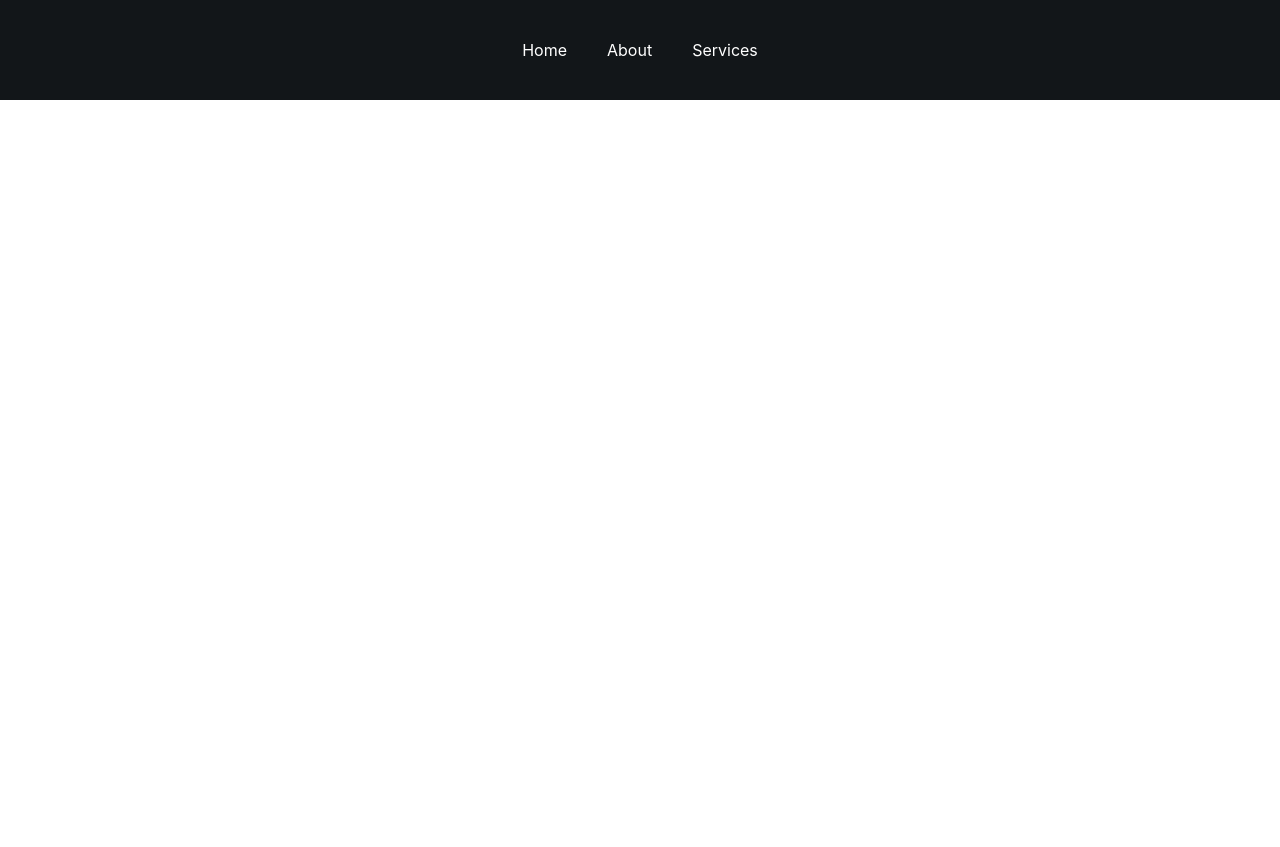
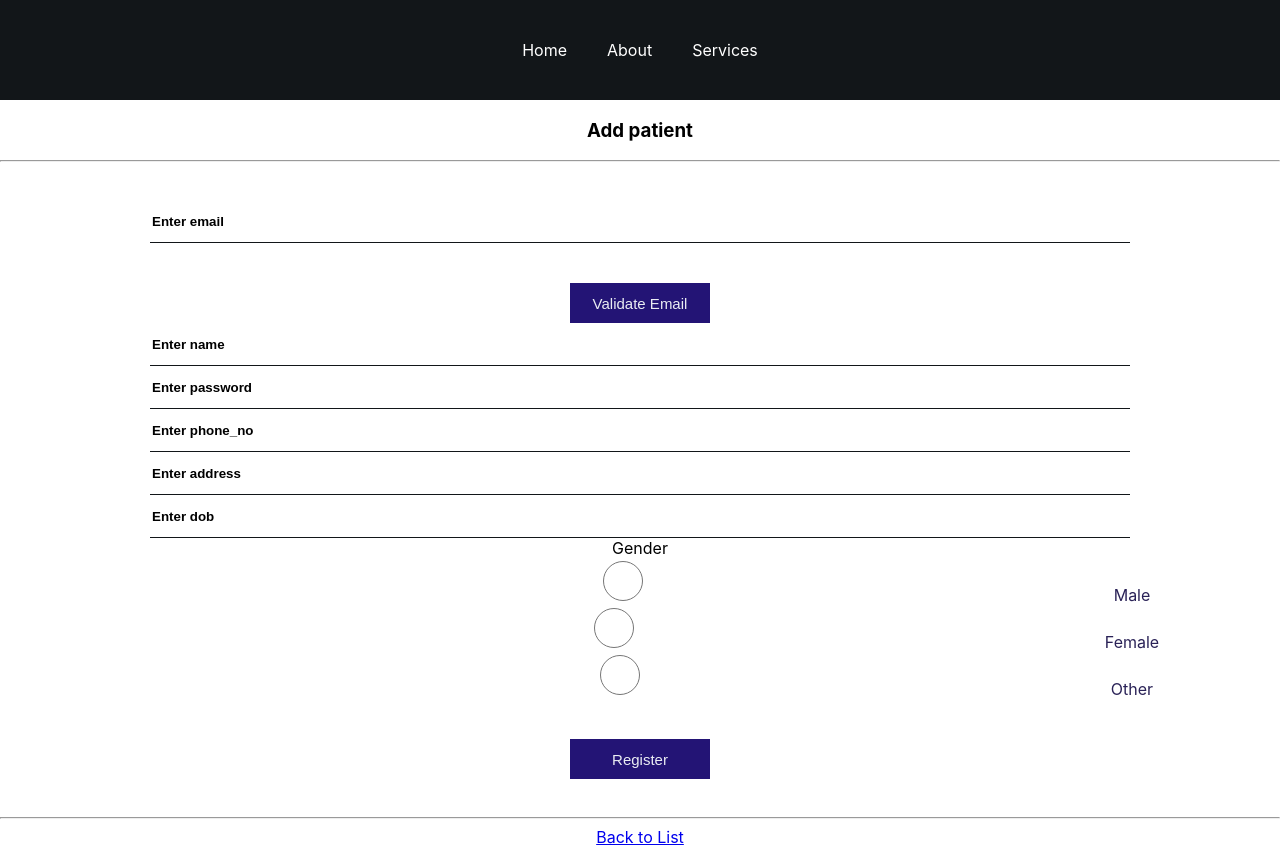
Before and after one commit to piyushjojo/project-igi-frontend, a React (Create React App) app in the folder Frontend/: page /signup in a window 1280 px wide. Before the commit this address had no page. Before the commit the page ends 800 px from the top, so only its background shows below. Built offline with nearby package versions, Linux system fonts and the light colour scheme; the HTML template or start-up script is replaced by a standard one.

Commit message:
patientsignup made

```diff
--- a/Frontend/package.json
+++ b/Frontend/package.json
@@ -42,5 +42,8 @@
       "last 1 firefox version",
       "last 1 safari version"
     ]
+  },
+  "devDependencies": {
+    "@types/react": "^18.0.20"
   }
 }
--- a/Frontend/src/App.js
+++ b/Frontend/src/App.js
@@ -9,6 +9,7 @@ import MedInchargeLogin from "./pages/MedInchargeLogin";
 import LabInchargeLogin from "./pages/LabInchargeLogin";
 import Profile from "./pages/Profile";
 import ChangePassword from "./pages/ChangePassword";
+import PatientSignUp from "./pages/PatientSignUp";
 
 function App() {
   return (
@@ -32,7 +33,7 @@ function App() {
           <Route exact path="signin" element={<Signin />} />
           <Route exact path="profile" element={<Profile />} />
           <Route exact path="changePassword" element={<ChangePassword />} />
-          {/* <Route exact path="deleteAccount" element={<Profile />} /> */}
+          <Route exact path="signup" element={<PatientSignUp />} />
         </Routes>
       </BrowserRouter>
     </div>
--- a/Frontend/src/pages/ChangePassword.js
+++ b/Frontend/src/pages/ChangePassword.js
@@ -13,6 +13,8 @@ import {
   Label,
   Row,
 } from "reactstrap";
+import { waitFor } from "@testing-library/react";
+import { useNavigate } from "react-router-dom";
 
 function ChangePassword() {
   const [oldPassword, setOldPassword] = useState("");
@@ -23,6 +25,7 @@ function ChangePassword() {
   const [msg3, setMsg3] = useState("");
   const [msg, setMsg] = useState("");
   const [buttonActive, setButtonActive] = useState(false);
+  const navigate = useNavigate();
 
   //   var checkOldNew = () => {
   //     console.log("in  check old new password");
@@ -73,7 +76,13 @@ function ChangePassword() {
 
     patientService
       .changePassword(password, localStorage.getItem("id"))
-      .then(setMsg("password changed successfully"))
+      .then(setMsg("password changed successfully. Login again."))
+      .then(localStorage.clear())
+      .then(
+        setTimeout(() => {
+          navigate("/patient/signin");
+        }, 5000)
+      )
       .catch((error) => {
         console.log("Something went wrong", error);
       });
@@ -120,13 +129,16 @@ function ChangePassword() {
           <span className="message">{msg3}</span>
           <div className="text-center">
             <Button
-              disabled={{ buttonActive } ? true : false}
+              disabled={
+                oldPassword && newPassword && confirmPassword ? false : true
+              }
               className="btn btn-primary"
               onClick={handleClick}
             >
               Submit
             </Button>
           </div>
+          <span className="message">{msg}</span>
         </Form>
       </div>
     </div>
--- a/Frontend/src/pages/Home.js
+++ b/Frontend/src/pages/Home.js
@@ -19,7 +19,7 @@ function Home() {
           <Link to="/signin">
             <button className="bg-primary"> SignIn</button>{" "}
           </Link>
-          <Link to="/register">
+          <Link to="/signup">
             <button className="bg-primary"> Register</button>{" "}
           </Link>
         </div>
--- a/Frontend/src/pages/PatientLogin.js
+++ b/Frontend/src/pages/PatientLogin.js
@@ -34,6 +34,7 @@ function PatientLogin() {
         console.log("success");
         console.log(response);
 
+        localStorage.setItem("token", response.data.token);
         localStorage.setItem("id", response.data.id);
         localStorage.setItem("name", response.data.name);
 
--- /dev/null
+++ b/Frontend/src/pages/PatientSignUp.js
@@ -0,0 +1,219 @@
+import { useState, useEffect } from "react";
+import { Link, useParams } from "react-router-dom";
+import patientService from "../services/patientService";
+import React from "react";
+
+const PatientSignUp = () => {
+  const [name, setName] = useState("");
+  const [email, setEmail] = useState("");
+  const [password, setPassword] = useState("");
+  const [confirmPassword, setConfirmPassword] = useState("");
+  const [phone_no, setphone_no] = useState("");
+  const [address, setAddress] = useState("");
+  const [dob, setDob] = useState("");
+  const [gender, setGender] = useState("");
+
+  const { id } = useParams();
+
+  const savePatient = (e) => {
+    e.preventDefault();
+
+    const patient = {
+      name,
+      email,
+      password,
+      phone_no,
+      address,
+      address,
+      dob,
+      gender,
+    };
+    if (id) {
+      //update
+      patientService
+        .update(patient)
+        .then((response) => {
+          console.log("patient data updated successfully", response.data);
+          window.location.href = "/patient/signin";
+        })
+        .catch((error) => {
+          console.log("Something went wrong", error);
+        });
+    } else {
+      //create
+      patientService
+        .signup(patient)
+        .then((response) => {
+          console.log("patient added successfully", response.data);
+          window.location.href = "/patient/signin";
+        })
+        .catch((error) => {
+          console.log("something went wroing", error);
+        });
+    }
+  };
+
+  const validateMail = (e) => {
+    e.preventDefault();
+
+    patientService
+      .checkMail(email)
+      .then((response) => {
+        console.log("patient added successfully", response.data);
+      })
+      .catch((error) => {
+        console.log("something went wroing", error);
+      });
+  };
+
+  useEffect(() => {
+    if (id) {
+      patientService
+        .get(id)
+        .then((patient) => {
+          setName(patient.data.name);
+          setEmail(patient.data.email);
+          setPassword(patient.data.password);
+          setphone_no(patient.data.phone_no);
+          setAddress(patient.data.address);
+          setDob(patient.data.dob);
+          setGender(patient.data.gender);
+        })
+        .catch((error) => {
+          console.log("Something went wrong", error);
+        });
+    }
+  }, []);
+
+  return (
+    <div className="container">
+      <h3>Add patient</h3>
+      <hr />
+
+      <form>
+        <div>
+          <div className="form-group">
+            <input
+              type="text"
+              className="form-control col-4"
+              id="email"
+              value={email}
+              onChange={(e) => setEmail(e.target.value)}
+              placeholder="Enter email"
+            />
+          </div>
+          <div>
+            <button
+              onClick={(e) => validateMail(e)}
+              className="btn btn-primary"
+            >
+              Validate Email
+            </button>
+          </div>
+        </div>
+        <div>
+          <div className="form-group">
+            <input
+              type="text"
+              className="form-control col-4"
+              id="name"
+              value={name}
+              onChange={(e) => setName(e.target.value)}
+              placeholder="Enter name"
+            />
+          </div>
+
+          <div className="form-group">
+            <input
+              type="text"
+              className="form-control col-4"
+              id="password"
+              value={password}
+              onChange={(e) => setPassword(e.target.value)}
+              placeholder="Enter password"
+            />
+          </div>
+          <div className="form-group">
+            <input
+              type="text"
+              className="form-control col-4"
+              id="phone_no"
+              value={phone_no}
+              onChange={(e) => setphone_no(e.target.value)}
+              placeholder="Enter phone_no"
+            />
+          </div>
+          <div className="form-group">
+            <input
+              type="text"
+              className="form-control col-4"
+              id="address"
+              value={address}
+              onChange={(e) => setAddress(e.target.value)}
+              placeholder="Enter address"
+            />
+          </div>
+          <div className="form-group">
+            <input
+              type="text"
+              className="form-control col-4"
+              id="dob"
+              value={dob}
+              onChange={(e) => setDob(e.target.value)}
+              placeholder="Enter dob"
+            />
+          </div>
+          <div class="mb-3" onChange={(e) => setGender(e.target.value)}>
+            <span class="fw-bolder ">Gender </span>
+            <div class="form-check form-check-inline">
+              <input
+                class="form-check-input"
+                type="radio"
+                name="gender"
+                id="male"
+                value="MALE"
+              />
+              <label class="form-check-label" for="gender">
+                Male
+              </label>
+            </div>
+            <div class="form-check form-check-inline">
+              <input
+                class="form-check-input"
+                type="radio"
+                name="gender"
+                id="female"
+                value="FEMALE"
+              />
+              <label class="form-check-label " for="gender">
+                Female
+              </label>
+            </div>
+            <div class="form-check form-check-inline">
+              <input
+                class="form-check-input"
+                type="radio"
+                name="gender"
+                id="others"
+                value="OTHER"
+              />
+              <label class="form-check-label" for="gender">
+                Other
+              </label>
+            </div>
+          </div>
+        </div>
+
+        <div>
+          <button onClick={(e) => savePatient(e)} className="btn btn-primary">
+            Register
+          </button>
+        </div>
+      </form>
+      <hr />
+      <Link to="/">Back to List</Link>
+    </div>
+  );
+};
+
+export default PatientSignUp;
--- a/Frontend/src/services/patientService.js
+++ b/Frontend/src/services/patientService.js
@@ -6,6 +6,14 @@ const signout = () => {
 
 const signin = (data) => {
   return patientClient.post("/signin", data);
+};
+
+const signup = (data) => {
+  return patientClient.post("/signup2", data);
+};
+
+const checkMail = (data) => {
+  return patientClient.post("/signup1", data);
 };
 
 const profile = (id) => {
@@ -19,4 +27,12 @@ const changePassword = (data, id) => {
 const remove = (id) => {
   return patientClient.put(`/profile/delete/${id}`);
 };
-export default { signout, signin, profile, changePassword, remove };
+export default {
+  signout,
+  signin,
+  signup,
+  checkMail,
+  profile,
+  changePassword,
+  remove,
+};
```
Also changed, not shown: 1 other file (tests, documents, lock files or other folders).
